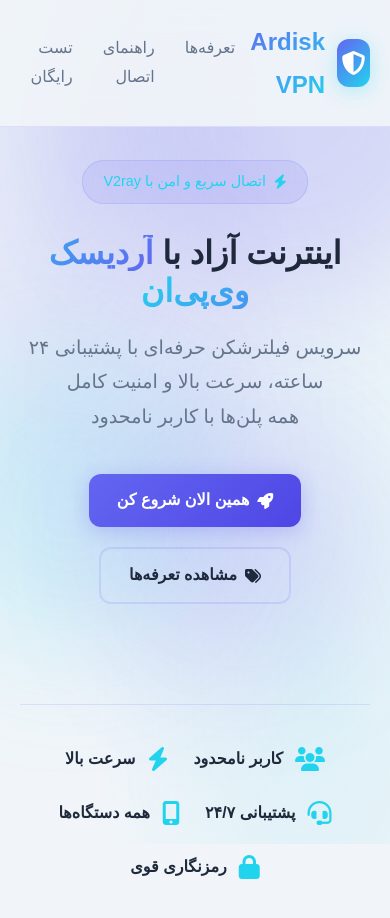
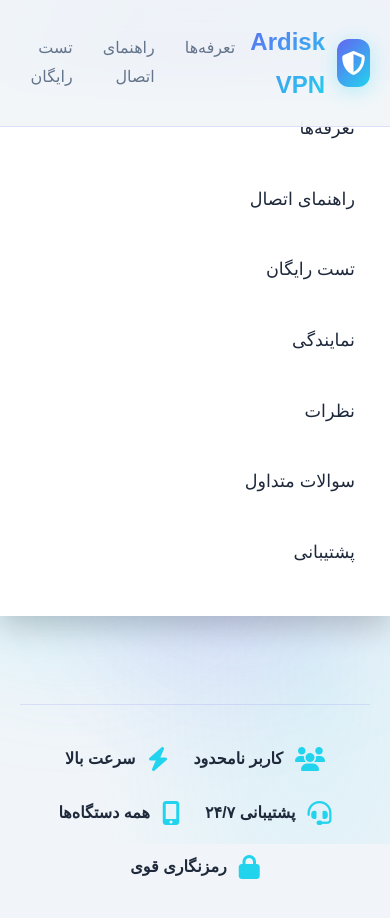
Before and after one commit to matinmok/Ardiskvpn, a plain HTML site: page index.html in a window 390 px wide. Both pictures are taken after a click on the button 20 px from the left and 63 px from the top of the page. Shown: the top 918 px of the page. Drawn offline with Linux system fonts and the light colour scheme; a small style sheet from the web is missing.

Commit message:
Update index.html

```diff
--- a/index.html
+++ b/index.html
@@ -1163,6 +1163,48 @@
         }
 
         /* Mobile Menu */
+.mobile-menu {
+    display: none;
+    position: fixed;
+    top: 80px;
+    left: 0;
+    right: 0;
+    background: var(--bg-card);
+    border-top: 1px solid var(--border);
+    padding: 20px;
+    z-index: 99;
+    box-shadow: 0 10px 30px rgba(0, 0, 0, 0.2);
+}
+
+.mobile-menu.active {
+    display: block;
+}
+
+.mobile-menu ul {
+    list-style: none;
+}
+
+.mobile-menu li {
+    margin-bottom: 15px;
+}
+
+.mobile-menu a {
+    color: var(--text);
+    text-decoration: none;
+    font-size: 1.1rem;
+    font-weight: 500;
+    display: block;
+    padding: 12px 15px;
+    border-radius: 10px;
+    transition: all 0.3s;
+}
+
+.mobile-menu a:hover {
+    background: rgba(99, 102, 241, 0.1);
+    color: var(--accent);
+}
+
+        /* Mobile Menu */
         .mobile-menu-btn {
             display: none;
             width: 44px;
@@ -1309,6 +1351,19 @@
             </div>
         </div>
     </header>
+
+    <!-- Mobile Menu -->
+<div class="mobile-menu" id="mobileMenu">
+    <ul>
+        <li><a href="#pricing">تعرفه‌ها</a></li>
+        <li><a href="#connection-guide">راهنمای اتصال</a></li>
+        <li><a href="#free-test">تست رایگان</a></li>
+        <li><a href="#resellers">نمایندگی</a></li>
+        <li><a href="#reviews">نظرات</a></li>
+        <li><a href="#faq">سوالات متداول</a></li>
+        <li><a href="https://t.me/Ardiskbot" target="_blank">پشتیبانی</a></li>
+    </ul>
+</div>
 
     <!-- Hero Section -->
     <section class="hero">
@@ -2484,6 +2539,40 @@
             const navLinks = document.querySelector('.nav-links');
             navLinks.style.display = navLinks.style.display === 'flex' ? 'none' : 'flex';
         });
+
+
+        // Mobile menu toggle
+document.querySelector('.mobile-menu-btn').addEventListener('click', function() {
+    const mobileMenu = document.getElementById('mobileMenu');
+    mobileMenu.classList.toggle('active');
+
+    // تغییر آیکون همبرگر به ضربدر
+    const icon = this.querySelector('i');
+    if (mobileMenu.classList.contains('active')) {
+        icon.className = 'fas fa-times';
+    } else {
+        icon.className = 'fas fa-bars';
+    }
+});
+
+// بستن منو با کلیک روی لینک‌ها
+document.querySelectorAll('.mobile-menu a').forEach(link => {
+    link.addEventListener('click', function() {
+        document.getElementById('mobileMenu').classList.remove('active');
+        document.querySelector('.mobile-menu-btn i').className = 'fas fa-bars';
+    });
+});
+
+// بستن منو با کلیک خارج از آن
+document.addEventListener('click', function(event) {
+    const mobileMenu = document.getElementById('mobileMenu');
+    const menuBtn = document.querySelector('.mobile-menu-btn');
+
+    if (!mobileMenu.contains(event.target) && !menuBtn.contains(event.target)) {
+        mobileMenu.classList.remove('active');
+        document.querySelector('.mobile-menu-btn i').className = 'fas fa-bars';
+    }
+});
     </script>
 </body>
 </html>
```
Lines whose indentation alone changed are shown as unchanged.
